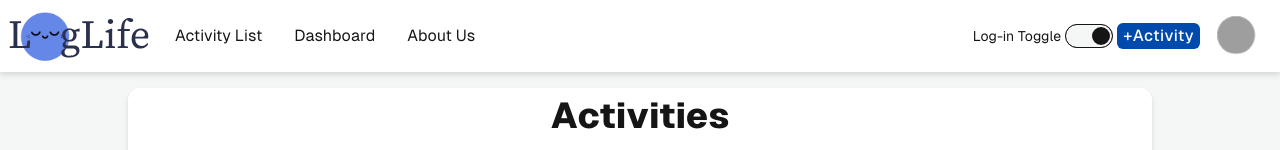
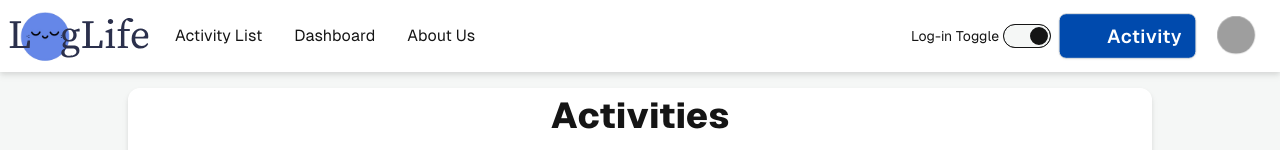
Before and after one commit to JSD6G8/frontend, a React (Vite) app: page /activities in a window 1280 px wide. Shown: the top 150 px of the page. Built offline with nearby package versions, Linux system fonts and the light colour scheme; no server answers; grey boxes are pictures that could not be loaded.

Commit message:
style: Small fix on Add activity button

```diff
--- a/src/components/AddButton.jsx
+++ b/src/components/AddButton.jsx
@@ -1,7 +1,7 @@
 function AddActivityBtn() {
   return (
     <>
-      <div className="fixed bottom-2 right-2 xl:left-3/4 md:hidden">
+      <div className="fixed bottom-2 right-2 md:hidden xl:left-3/4">
         <a href="/activities/create">
           <img
             className="h-[5rem] w-[5rem] transition duration-300 ease-in-out hover:scale-110"
@@ -16,12 +16,16 @@ function AddActivityBtn() {
 
 export function AddButton() {
   return (
-    <div className="rounded-md bg-[#004AAD] px-2 text-[1rem] font-medium tracking-wide text-white md:px-[6px] md:py-[1px] hover:bg-[#1357B8]">
+    <div className="btn bg-[#004AAD] px-2 text-[1rem] font-medium tracking-wide text-white hover:bg-[#1357B8] md:px-[6px] md:py-[1px]">
       <a href="/activities/create">
-        <button className="flex">
-          <p>+</p>
-          <p className="hidden md:inline-block">Activity</p>
-        </button>
+        <div className="flex">
+          <span className="material-symbols-outlined text-4xl font-bold md:self-center">
+            add
+          </span>
+          <p className="hidden self-center text-xl font-semibold md:inline-block md:p-2">
+            Activity
+          </p>
+        </div>
       </a>
     </div>
   );
```
Also changed, not shown: src/Layout.jsx (+11 -8 lines).
